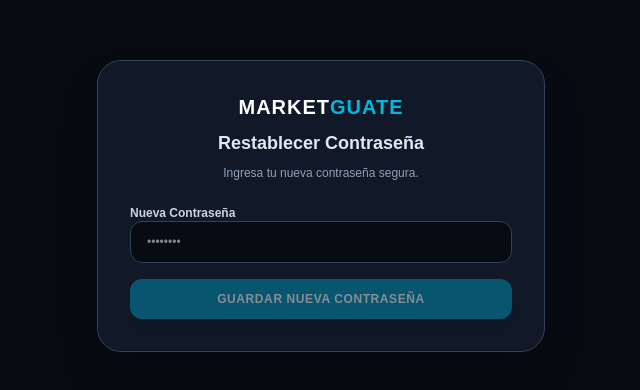
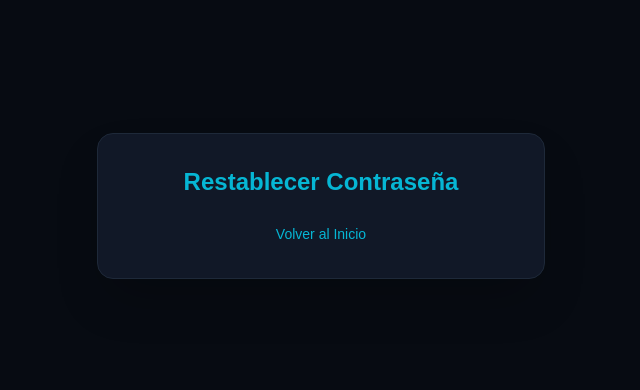
Before and after one commit to alopez123/marketguate, a Next.js app: page /auth/reset-password in a window 1280 px wide. Shown: the part 194-584 px from the top of the page, without its empty margins (319-959 px from the left). Built offline with nearby package versions, Linux system fonts and the light colour scheme.

Commit message:
Envolver useSearchParams en Suspense en reset-password

```diff
--- a/app/auth/reset-password/page.tsx
+++ b/app/auth/reset-password/page.tsx
@@ -1,97 +1,37 @@
-'use client'
+export const dynamic = 'force-dynamic';
 
-import { useState } from 'react'
-import { useSearchParams, useRouter } from 'next/navigation'
+import { Suspense } from 'react';
+import Link from 'next/link';
 
+// Componente interno que usa useSearchParams
+function ResetPasswordForm() {
+  // ... tu lógica actual que utiliza useSearchParams() aquí ...
+  return (
+    <div>
+      <h1 className="text-2xl font-bold mb-4 text-[#06b6d4]">Restablecer Contraseña</h1>
+      {/* Tus inputs y formularios */}
+    </div>
+  );
+}
+
+// Componente principal de la página envuelto en Suspense
 export default function ResetPasswordPage() {
-  const searchParams = useSearchParams()
-  const token = searchParams.get('token')
-  const router = useRouter()
-
-  const [newPassword, setNewPassword] = useState('')
-  const [loading, setLoading] = useState(false)
-  const [message, setMessage] = useState('')
-  const [error, setError] = useState('')
-
-  async function handleResetPassword(e: React.FormEvent) {
-    e.preventDefault()
-    if (!token) {
-      setError('Token de recuperación no válido o ausente.')
-      return
-    }
-
-    setLoading(true)
-    setError('')
-    setMessage('')
-
-    try {
-      const res = await fetch('/api/market-auth/reset-password', {
-        method: 'POST',
-        headers: { 'Content-Type': 'application/json' },
-        body: JSON.stringify({ token, newPassword })
-      })
-
-      const data = await res.json()
-      if (!res.ok) throw new Error(data.error || 'Error al actualizar la contraseña.')
-
-      setMessage('¡Contraseña actualizada con éxito! Redirigiendo al inicio...')
-      setTimeout(() => {
-        router.push('/') // Te manda de regreso al marketplace principal
-      }, 3000)
-    } catch (err: any) {
-      setError(err.message)
-    } finally {
-      setLoading(false)
-    }
-  }
-
   return (
     <div className="min-h-screen bg-[#070b12] text-white flex items-center justify-center p-4">
-      <div className="bg-[#111827] border border-slate-700 w-full max-w-md rounded-3xl p-8 shadow-2xl space-y-6">
+      <div className="max-w-md w-full bg-[#111827] border border-gray-800 rounded-2xl p-8 shadow-2xl text-center">
+        <Suspense fallback={<div className="text-gray-400">Cargando...</div>}>
+          <ResetPasswordForm />
+        </Suspense>
 
-        <div className="text-center space-y-2">
-          <h1 className="text-xl font-black text-white tracking-wider">
-            MARKET<span className="text-cyan-500">GUATE</span>
-          </h1>
-          <h2 className="text-lg font-bold text-slate-200">Restablecer Contraseña</h2>
-          <p className="text-xs text-slate-400">Ingresa tu nueva contraseña segura.</p>
+        <div className="mt-6">
+          <Link
+            href="/"
+            className="text-sm text-[#06b6d4] hover:underline"
+          >
+            Volver al Inicio
+          </Link>
         </div>
-
-        {message && (
-          <div className="bg-emerald-500/10 border border-emerald-500/30 text-emerald-400 p-3 rounded-xl text-xs text-center font-bold">
-            {message}
-          </div>
-        )}
-
-        {error && (
-          <div className="bg-red-500/10 border border-red-500/30 text-red-400 p-3 rounded-xl text-xs text-center font-bold">
-            {error}
-          </div>
-        )}
-
-        <form onSubmit={handleResetPassword} className="space-y-4 text-xs">
-          <div className="space-y-1">
-            <label className="text-slate-300 font-semibold">Nueva Contraseña</label>
-            <input
-              type="password"
-              required
-              value={newPassword}
-              onChange={e => setNewPassword(e.target.value)}
-              placeholder="••••••••"
-              className="w-full bg-[#070b12] border border-slate-700 rounded-xl px-4 py-3 text-white outline-none focus:border-cyan-500"
-            />
-          </div>
-
-          <button
-            type="submit"
-            disabled={loading || !token}
-            className="w-full bg-cyan-600 hover:bg-cyan-500 text-white font-black py-3 rounded-xl uppercase tracking-wider shadow-lg transition-colors disabled:opacity-50"
-          >
-            {loading ? 'Actualizando...' : 'Guardar Nueva Contraseña'}
-          </button>
-        </form>
-
       </div>
     </div>
-  )
+  );
 }
```
